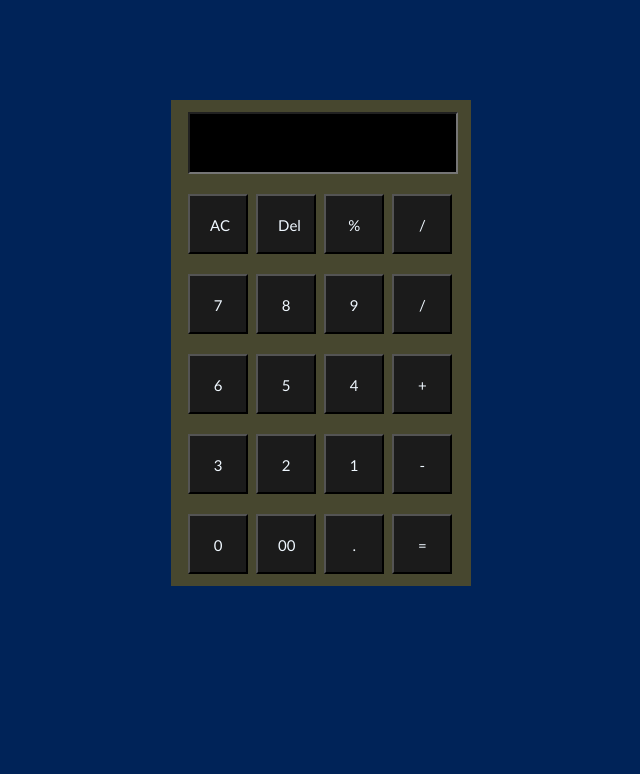
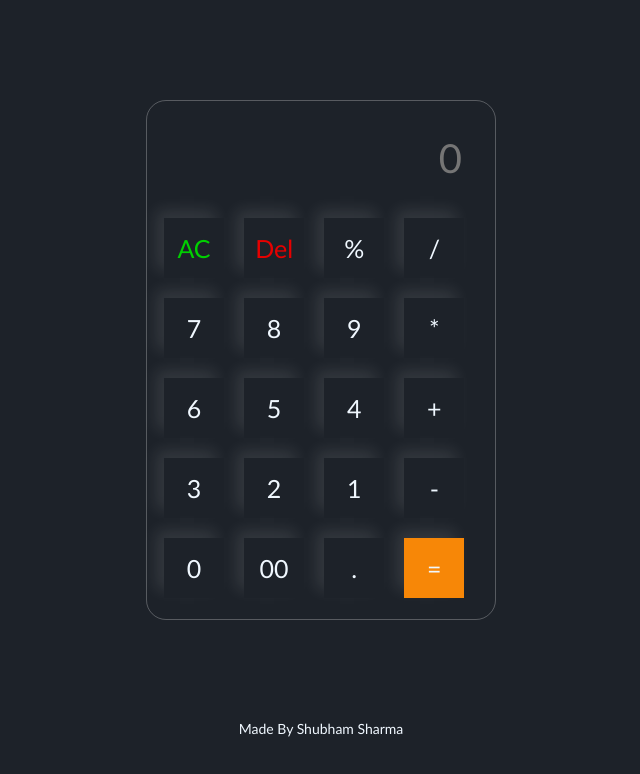
Before and after one commit to shubhamsharma18/JavascriptProjects, a plain HTML site: page calculator/index.html in a window 1280 px wide. Both pictures are taken after a click on the button "AC". Shown: the whole page, without its empty margins (319-959 px from the left). Drawn offline with Linux system fonts and the light colour scheme.

Commit message:
code is completed

```diff
--- a/calculator/index.html
+++ b/calculator/index.html
@@ -10,18 +10,17 @@
     <div class="main">
 
 <div class="calculator">
-         <div class="display">
-           <input type="text" text="display">
-          </div>
+           <input id="input-box" placeholder="0" type="text" text="display">
+
          <div class="buttons">
-<input type="button" value="AC">
-<input type="button" value="Del">
+<input  id="ac" type="button" value="AC">
+<input id="del"type="button" value="Del">
 <input type="button" value="%">
 <input type="button" value="/">
-<input type="button" value="7">
+<input type="button" value="7" >
 <input type="button" value="8">
 <input type="button" value="9">
-<input type="button" value="/">
+<input type="button" value="*">
 <input type="button" value="6">
 <input type="button" value="5">
 <input type="button" value="4">
@@ -33,13 +32,17 @@
 <input type="button" value="0">
 <input type="button" value="00">
 <input type="button" value=".">
-<input type="button" value="=">
+<input id="equal" type="button" value="=">
 
 </div>
 
 </div>
+<p></p>
 
 
     </div>
+    <p>Made By Shubham Sharma</p>
+
+    <script src="index.js"></script>
 </body>
 </html>
--- /dev/null
+++ b/calculator/index.js
@@ -0,0 +1,31 @@
+let input=document.getElementById("input-box")
+let buttons=document.querySelectorAll("input[type='button']")
+let string=""
+let arr=Array.from(buttons)
+arr.forEach(buttons=>{
+    buttons.addEventListener("click",(e)=>{
+        if(e.target.value==="="){
+            string=eval(string);
+            input.style.color="rgb(18, 247, 18)";
+            input.value=string;
+        }
+        else if(e.target.value=="AC" || e.target.value=="Del"){
+            if(e.target.value=="AC"){
+                string="";
+                input.value=string
+            }
+            else{
+                string=string.slice(0,-1);
+                input.value=string
+            }
+        }
+        else{
+        string+=e.target.value;
+        input.value=string;
+        }
+
+    }
+
+)
+
+})
--- a/calculator/style.css
+++ b/calculator/style.css
@@ -5,32 +5,75 @@
     box-sizing: border-box;
 }
 body{
-    background-color: rgb(0, 35, 88);
+   background:#1d2229
 }
 .main{
-    background-color: rgb(71, 71, 47);
-    width:300px;
-    min-height:450px;
-    padding:10px 15px;
+    background-color:transparent;
+    width:350px;
+    min-height:520px;
+    padding:15px;
     margin: 100px auto;
-    overflow: hidden;
+    border: 1px solid rgba(255, 255, 255, 0.26);
+    border-radius:20px;
+
+
 }
-.display input{
+ #input-box{
     width:100%;
-    height: max-content;
-    background-color: black;
+    height: 80px;
+    background-color: transparent;
+font-size: 40px;
+    color: aliceblue;
+    cursor: pointer;
+
+
 }
 input{
+    background-color: transparent;
    width:60px;
    height:60px;
    padding:20px;
-   font-size:15px;
+   font-size:35px;
    margin-top:10px;
    margin:2px;
+   text-align: end;
+   border: none;
+
+}
+.buttons{
+    width:100%;
 
 }
 .buttons input{
     margin-top: 18px;
-    background-color: rgb(27, 27, 27);
+    cursor: pointer;
     color: aliceblue;
+
+    border:none;
+    background-color: transparent;
+  box-shadow:-8px -8px 15px rgba(255,255,255,0.1);
+  padding: 5px;
+    font-size:25px;
+    text-align: center;
+    margin-right: 14px;;
+
 }
+#equal{
+    background-color: rgb(247, 135, 7);
+}
+#ac{
+    color: rgb(0, 209, 0);
+}
+#del{
+    color: rgb(231, 0, 0);
+}
+p{
+
+    color:aliceblue;
+    text-align: center;
+    font-size: 14px;
+
+}
+p:hover{
+    color: rgb(255, 121, 31);
+}
```
